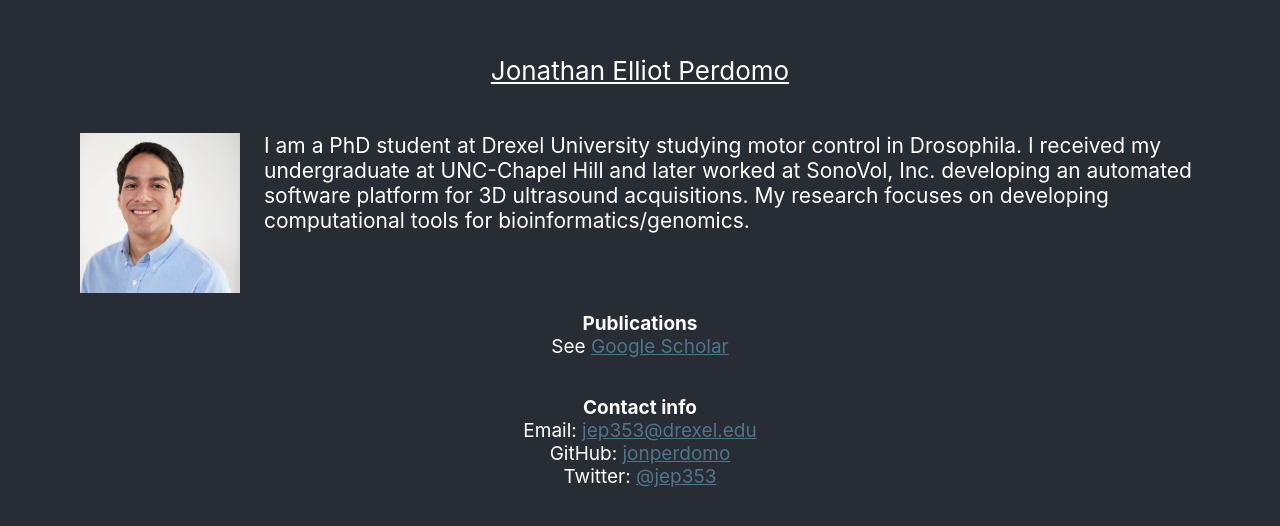
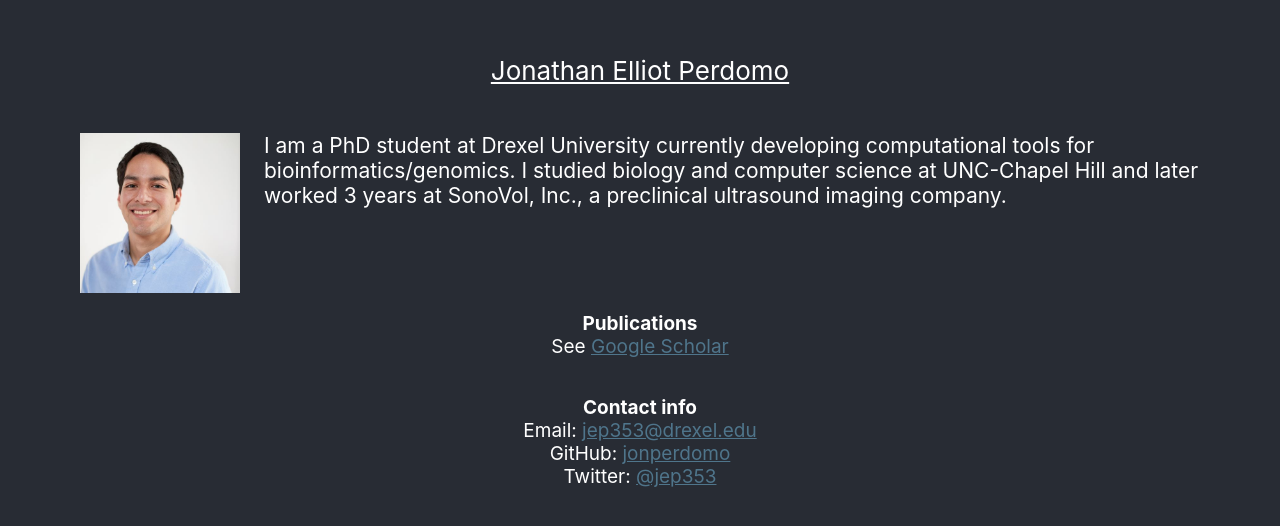
Before and after one commit to jonperdomo/jonperdomo.github.io, a React (Create React App) app: page / in a window 1280 px wide. Shown: the part 132-658 px from the top of the page. Built offline with nearby package versions, Linux system fonts and the light colour scheme.

Commit message:
Update App.js

```diff
--- a/src/App.js
+++ b/src/App.js
@@ -11,7 +11,7 @@ function App() {
         <div class="image">
             <p className="About-section">
             <img src={logo} className="App-logo" alt="logo" />
-            I am a PhD student at Drexel University studying motor control in Drosophila. I received my undergraduate at UNC-Chapel Hill and later worked at SonoVol, Inc. developing an automated software platform for 3D ultrasound acquisitions. My research focuses on developing computational tools for bioinformatics/genomics.
+            I am a PhD student at Drexel University currently developing computational tools for bioinformatics/genomics. I studied biology and computer science at UNC-Chapel Hill and later worked 3 years at SonoVol, Inc., a preclinical ultrasound imaging company.
             </p>
         </div>
         <p className="Contact-info">
```
